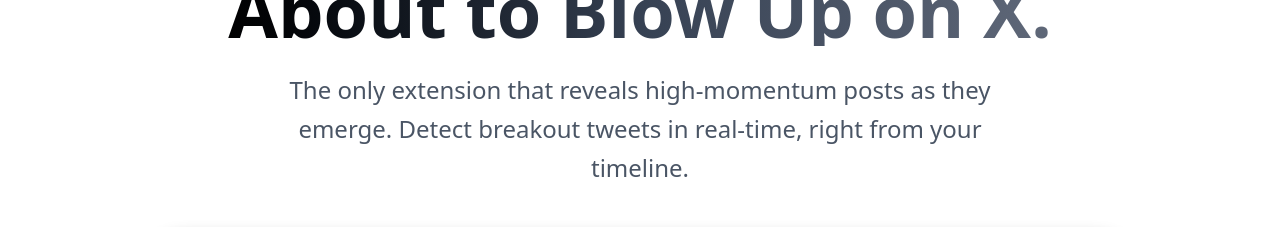
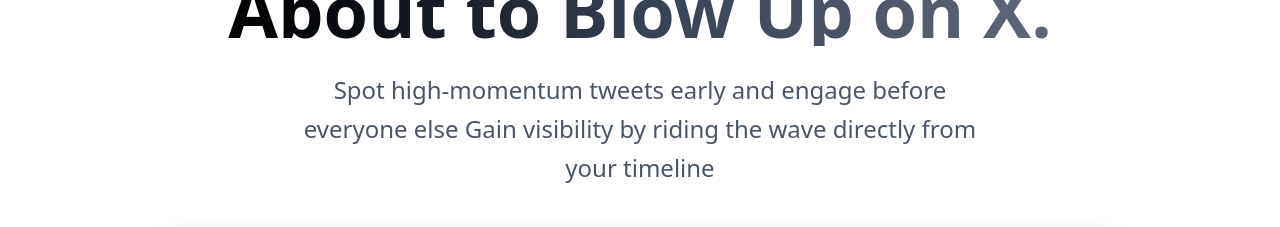
Before and after one commit to Evilavy/AlphaX, a Next.js app: page / in a window 1280 px wide. Shown: the part 244-471 px from the top of the page. Built offline with nearby package versions, Linux system fonts and the light colour scheme.

Commit message:
Update HeroScrollDemo component text to enhance clarity and engagement by emphasizing early detection of high-momentum tweets directly from the timeline.

```diff
--- a/components/container-scroll-animation-demo.tsx
+++ b/components/container-scroll-animation-demo.tsx
@@ -69,9 +69,8 @@
               <span className="">Blow Up on X</span>.
             </h1>
             <p className="px-8 sm:py-0 text-md md:text-xl lg:text-2xl text-gray-600 mb-0 md:mb-12 max-w-3xl mx-auto leading-relaxed mt-6">
-              The only extension that reveals high-momentum posts as they
-              emerge. Detect breakout tweets in real-time, right from your
-              timeline.
+              Spot high-momentum tweets early and engage before everyone else
+              Gain visibility by riding the wave directly from your timeline
             </p>
           </>
         }
```
